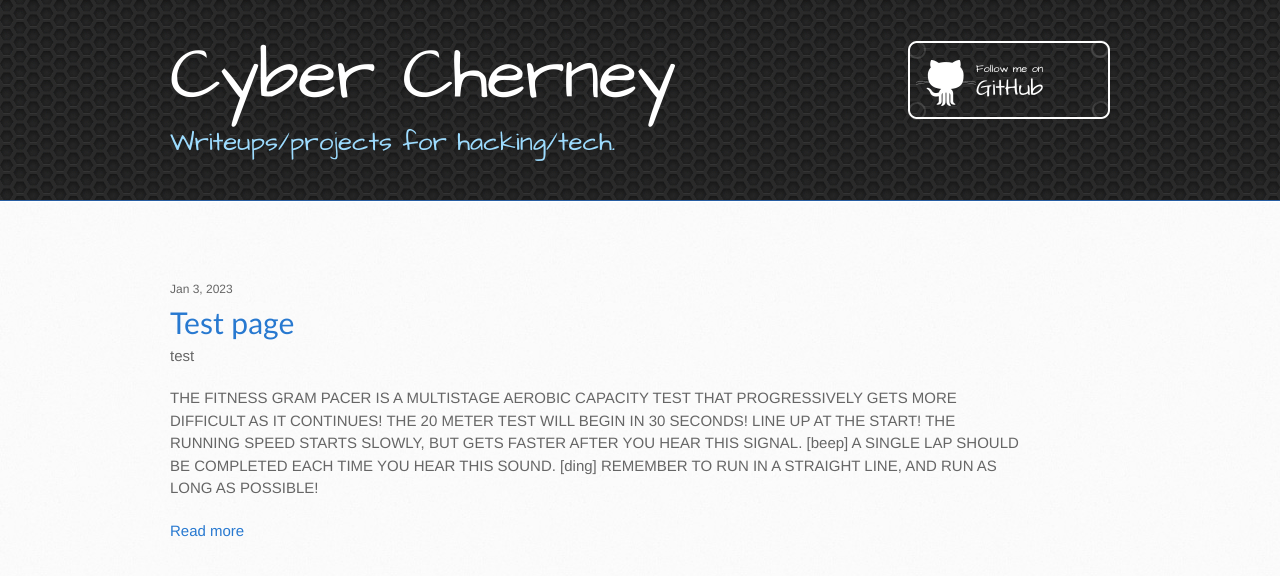
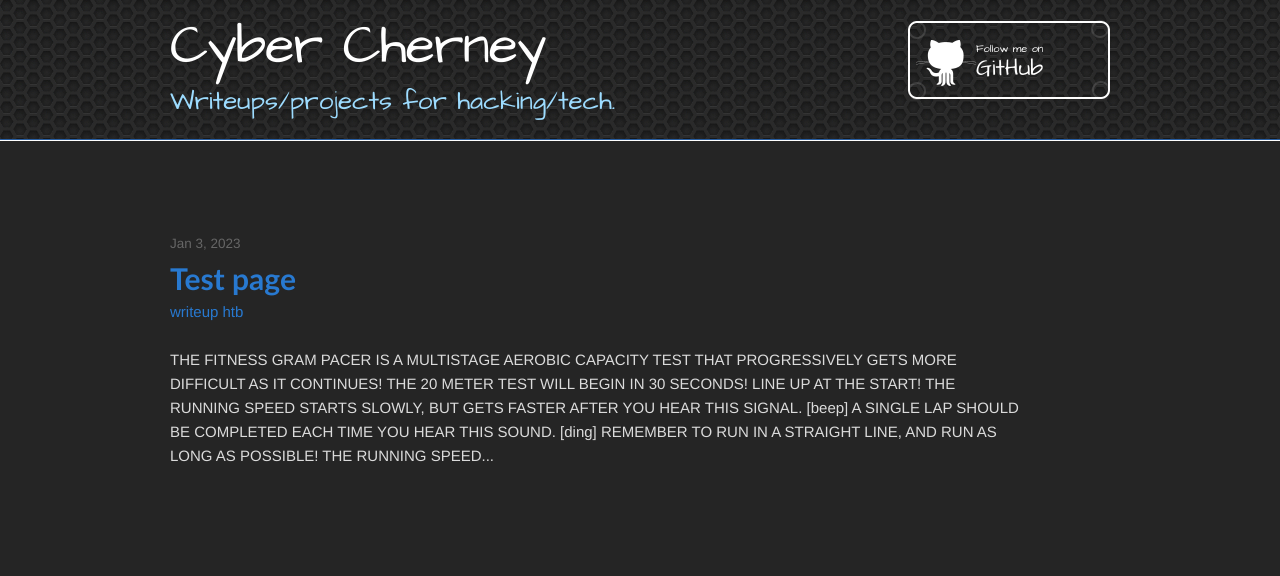
Before and after one commit to CyberCherney/cybercherney.github.io, a Jekyll site: the page built from index.md, in a window 1280 px wide. Shown: the top 576 px of the page. Built offline with Jekyll 4.4.1, drawn with Linux system fonts in a browser that asks for light colours.

Commit message:
moved default layout styles from default.html to jekyll-theme-architect.scss added truncatedwords in place of exerpts changed sidebar background to match theme

```diff
--- a/_layouts/default.html
+++ b/_layouts/default.html
@@ -7,15 +7,6 @@
     <link rel="stylesheet" href="{{ '/assets/css/style.css?v=' | append: site.github.build_revision | relative_url }}" media="screen" type="text/css">
     <link rel="stylesheet" href="{{ '/assets/css/print.css' | relative_url }}" media="print" type="text/css">
 
-    <style>
-      .post-date {
-        font-size: 80%;
-      }
-      .post-title {
-        font-family: 'Trebuchet MS';
-        font-size: 200%;
-      }
-    </style>
 
     <!--[if lt IE 9]>
     <script src="https://oss.maxcdn.com/html5shiv/3.7.3/html5shiv.min.js"></script>
--- a/_layouts/writeup.html
+++ b/_layouts/writeup.html
@@ -1,6 +1,6 @@
 ---
 layout: post
 ---
-<p>{{ page.title }} - Written by {{ page.author }}</p>
+<p>{{ page.title }}</p>
 
 {{ content }}
--- a/_sass/jekyll-theme-architect.scss
+++ b/_sass/jekyll-theme-architect.scss
@@ -8,8 +8,8 @@ body {
   font-size: 15px;
   font-weight: 400;
   line-height: 1.5;
-  color: #666;
-  background: #fafafa url(../images/body-bg.jpg) 0 0 repeat;
+  color: #dbdbdb;
+  background: #252525;
 }
 
 p {
@@ -24,8 +24,8 @@ a:hover {
 }
 
 header {
-  padding-top: 40px;
-  padding-bottom: 40px;
+  padding-top: 20px;
+  padding-bottom: 20px;
   font-family: 'Architects Daughter', 'Helvetica Neue', Helvetica, Arial, serif;
   background: #252525 url(../images/header-bg.jpg) 0 0 repeat-x;
   border-bottom: solid 1px #275da1;
@@ -35,7 +35,7 @@ header h1 {
   width: 540px;
   margin-top: 0;
   margin-bottom: 0.2em;
-  font-size: 72px;
+  font-size: 54px;
   font-weight: normal;
   line-height: 1;
   color: #fff;
@@ -346,6 +346,33 @@ footer a:hover {
   content: '.';
 }
 
+/* CUSTOM */
+.post-date {
+  font-size: 90%;
+  color: #666;
+}
+.post-title {
+  font-family: 'Trebuchet MS';
+  font-size: 200%;
+  margin-top: 10px;
+  margin-bottom: 10px;
+}
+
+.post-list {
+  list-style: none;
+  margin-bottom: 30px;
+  padding-left: 0px;
+}
+
+.post-list-li {
+  line-height: 24px;
+}
+
+.tag-list {
+  padding-left: 0px;
+}
+
+
 .clearfix {display: inline-block;}
 * html .clearfix {height: 1%;}
 .clearfix {display: block;}
--- a/index.md
+++ b/index.md
@@ -2,19 +2,23 @@
 layout: frontpage
 ---
 
+<ul class="post-list">
   {% for post in site.posts %}
-  <article>
-    <span class="post-date">{{ post.date | date: '%b %-d, %Y' }}<br></span>
-    <span class="post-title">
+  <li class="post-list-li">
+    <span class="post-date">{{ post.date | date: '%b %-d, %Y' }}</span>
+    <h2 class="post-title">
       <a href="{{ post.url }}">
         {{ post.title }}
       </a>
+    </h2>
+    <span class="tag-list">
+      {% for tag in post.tags %}
+        <a>{{ tag }}</a>
+      {% endfor %}
     </span>
-    <span><br>test</span>
-    <p>{{ post.excerpt }}
-    {% if post.content contains site.excerpt_separator %}
-      <a href="{{ site.baseurl }}{{ post.url }}">Read more</a>
-    {% endif %}
+    <p><br>
+    {{ post.content | strip_html | truncatewords:75}}
     </p>
-  </article>
-{% endfor %}
+  </li>
+  {% endfor %}
+</ul>
```
Also changed, not shown: _posts/2023-1-3-another-page.md (+1 -2 lines), assets/images/sidebar-bg.jpg.
